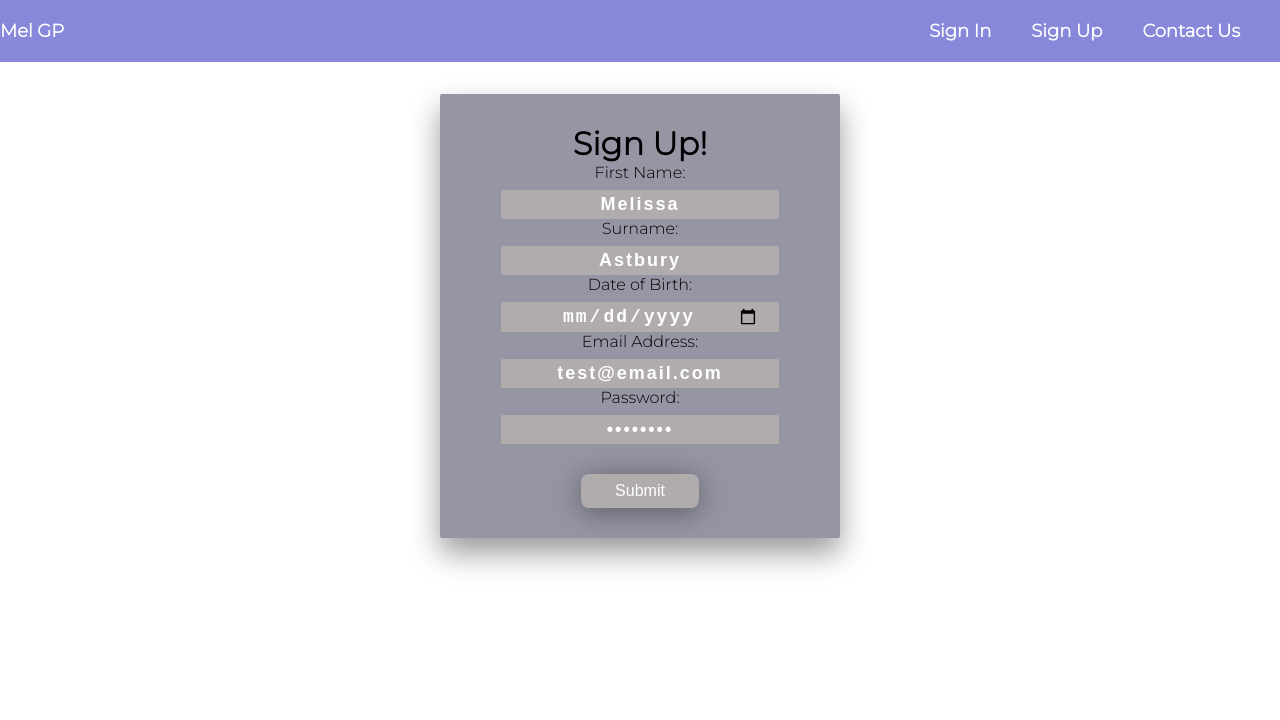
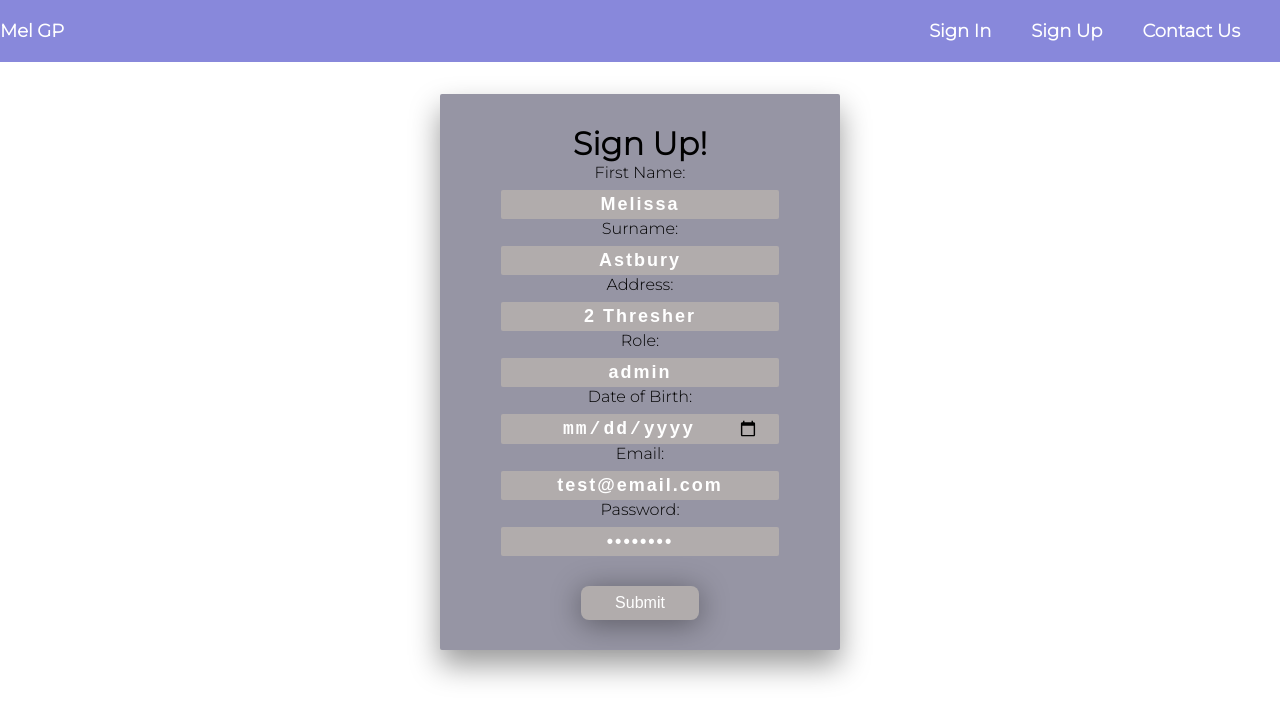
Before and after one commit to MelissaAstbury/GP-Booking, a React (Create React App) app: page /signup in a window 1280 px wide. Shown: the top 720 px of the page. Built offline with nearby package versions, Linux system fonts and the light colour scheme.

Commit message:
user can now sign up and refactored some code

```diff
--- a/src/Context/UserContext.js
+++ b/src/Context/UserContext.js
@@ -13,17 +13,21 @@ const UserContextProvider = (props) => {
 
   const onSignIn = async (email, password) => {
     try {
-      let res = await axios.post("http://localhost:8081/api/user/login", {
-        email: email,
-        password: password,
-      });
+      const loginRes = await axios.post(
+        "http://localhost:8081/api/user/login",
+        {
+          email: email,
+          password: password,
+        }
+      );
+      const { tokenExpiration, token, userId } = loginRes.data;
       const expirationDate = new Date(
-        new Date().getTime() + res.data.tokenExpiration * 1000
+        new Date().getTime() + tokenExpiration * 1000
       );
-      localStorage.setItem("token", res.data.token);
+      localStorage.setItem("token", token);
       localStorage.setItem("expirationDate", expirationDate);
-      localStorage.setItem("userId", res.data.userId);
-      checkAuthTimeout(res.data.tokenExpiration);
+      localStorage.setItem("userId", userId);
+      checkAuthTimeout(tokenExpiration);
 
       history.push("/");
     } catch (err) {
@@ -65,9 +69,19 @@ const UserContextProvider = (props) => {
     }
   };
 
-  const onSignUp = (userInfo) => {
-    console.log(userInfo);
-    history.push("/signin");
+  const onSignUp = async (userInfo) => {
+    try {
+      const signUpRes = await axios.post(
+        "http://localhost:8081/api/user/signup",
+        {
+          userInfo,
+        }
+      );
+      console.log(signUpRes);
+      history.push("/signin");
+    } catch (err) {
+      console.log(err);
+    }
   };
 
   return (
--- a/src/components/SignUp/SignUp.js
+++ b/src/components/SignUp/SignUp.js
@@ -8,8 +8,10 @@ const SignUp = () => {
   const [firstName, setFirstName] = useState("Melissa");
   const [surname, setSurname] = useState("Astbury");
   const [dateOfBirth, setDateOfBirth] = useState("");
-  const [emailAddress, setEmailAddress] = useState("test@email.com");
+  const [email, setEmail] = useState("test@email.com");
   const [password, setPassword] = useState("password");
+  const [address, setAddress] = useState("2 Thresher");
+  const [role, setRole] = useState("admin");
   const { onSignUp } = useContext(UserContext);
 
   const onFormSubmit = (e) => {
@@ -18,8 +20,10 @@ const SignUp = () => {
       firstName: firstName,
       surname: surname,
       dateOfBirth: dateOfBirth,
-      emailAddress: emailAddress,
+      email: email,
       password: password,
+      address: address,
+      role: role,
     };
     onSignUp(userInfo);
   };
@@ -46,6 +50,24 @@ const SignUp = () => {
           }}
           required
         />
+        <p>Address:</p>
+        <input
+          type="text"
+          value={address}
+          onChange={(e) => {
+            setAddress(e.target.value);
+          }}
+          required
+        />
+        <p>Role:</p>
+        <input
+          type="text"
+          value={role}
+          onChange={(e) => {
+            setRole(e.target.value);
+          }}
+          required
+        />
         <p>Date of Birth:</p>
         <input
           type="date"
@@ -55,12 +77,12 @@ const SignUp = () => {
           }}
           required
         />
-        <p>Email Address:</p>
+        <p>Email:</p>
         <input
           type="email"
-          value={emailAddress}
+          value={email}
           onChange={(e) => {
-            setEmailAddress(e.target.value);
+            setEmail(e.target.value);
           }}
           required
         />
```
